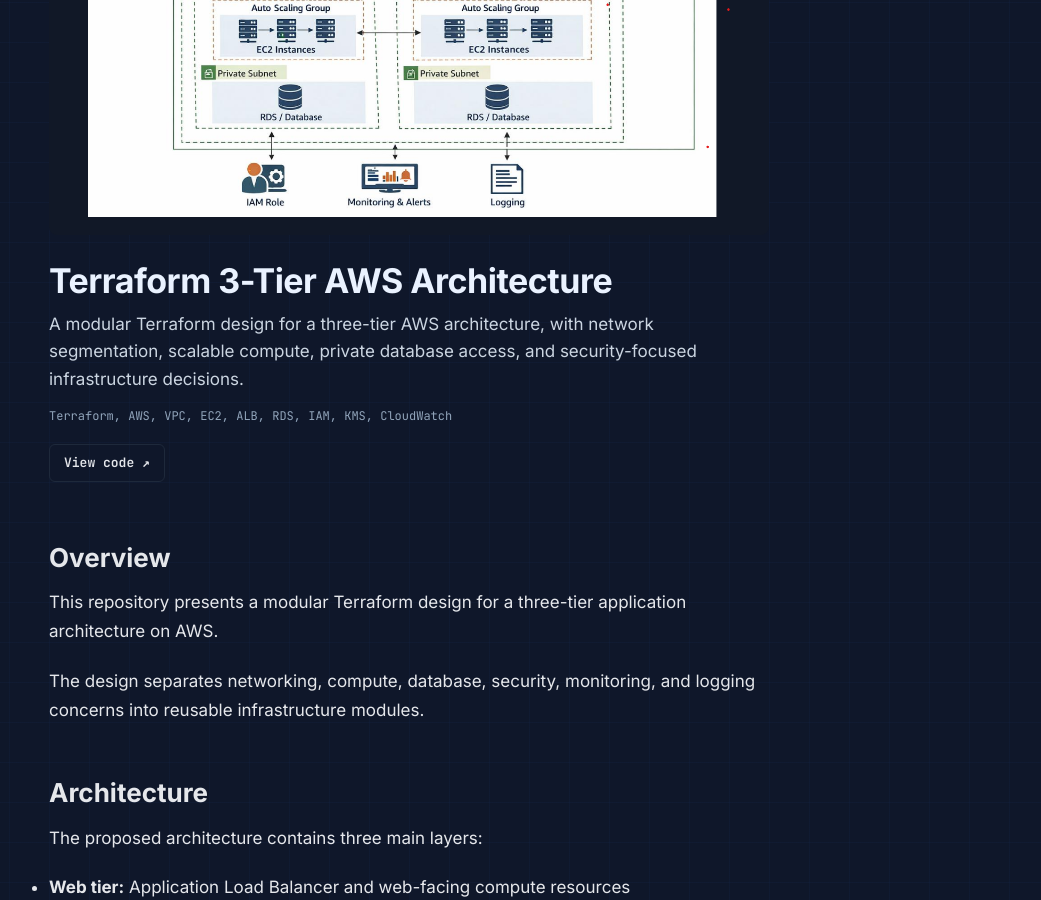
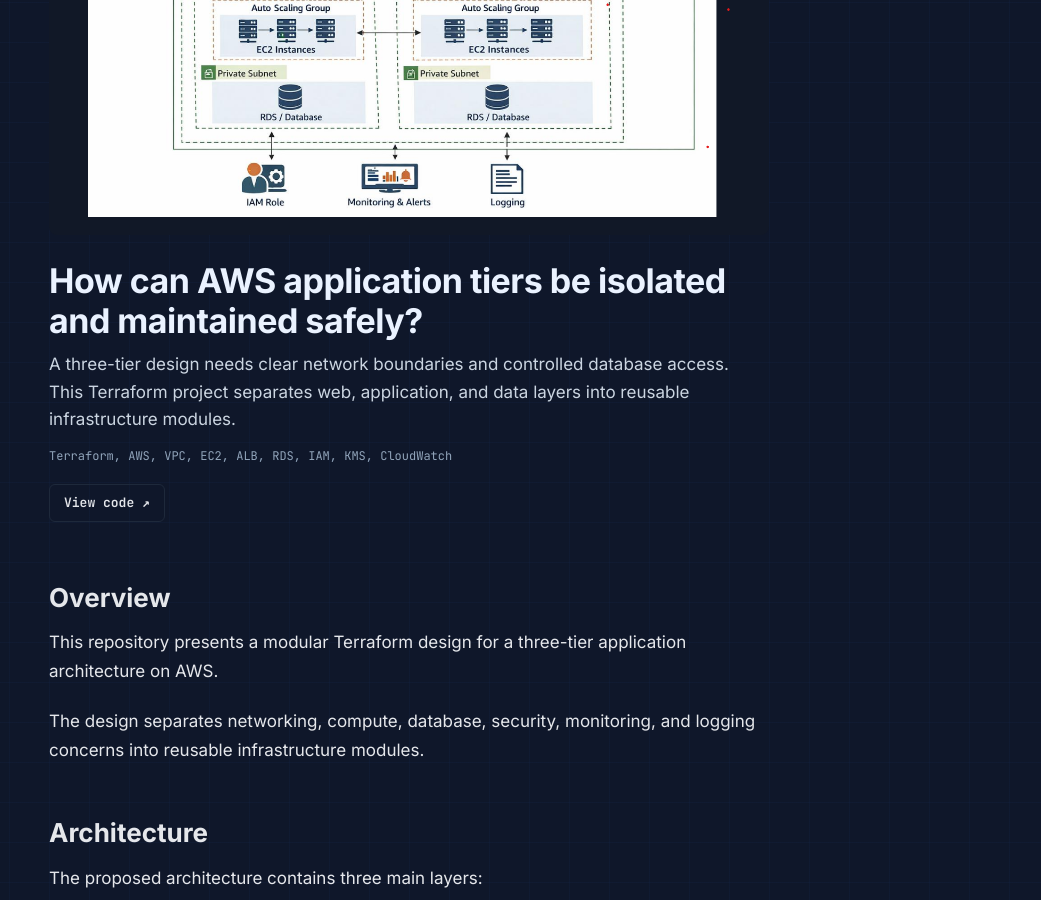
Before and after one commit to SaraIravani/SaraIravani-SaraIravani.github.io, a Jekyll site: the page built from entries/projects/terraform-3tier-app/en.md, in a window 1280 px wide and 900 px high, scrolled down 358 px. Shown: the whole window, without its empty margins (231-1272 px from the left). Built offline with Jekyll 4.4.1, drawn with Linux system fonts in a browser that asks for light colours.

Commit message:
Make infrastructure project card problem focused

```diff
--- a/entries/projects/terraform-3tier-app/en.md
+++ b/entries/projects/terraform-3tier-app/en.md
@@ -1,5 +1,5 @@
 ---
-title: "Terraform 3-Tier AWS Architecture"
+title: "How can AWS application tiers be isolated and maintained safely?"
 type: project
 category: "Cloud & Platform Engineering"
 layout: case-study
@@ -19,7 +19,7 @@ technologies: [Terraform, AWS, VPC, EC2, ALB, RDS, IAM, KMS, CloudWatch]
 code: "https://github.com/SaraIravani/terraform-3tier-app"
 demo: ""
 paper: ""
-excerpt: "A modular Terraform design for a three-tier AWS architecture, with network segmentation, scalable compute, private database access, and security-focused infrastructure decisions."
+excerpt: "A three-tier design needs clear network boundaries and controlled database access. This Terraform project separates web, application, and data layers into reusable infrastructure modules."
 ---
 
 ## Overview
```
